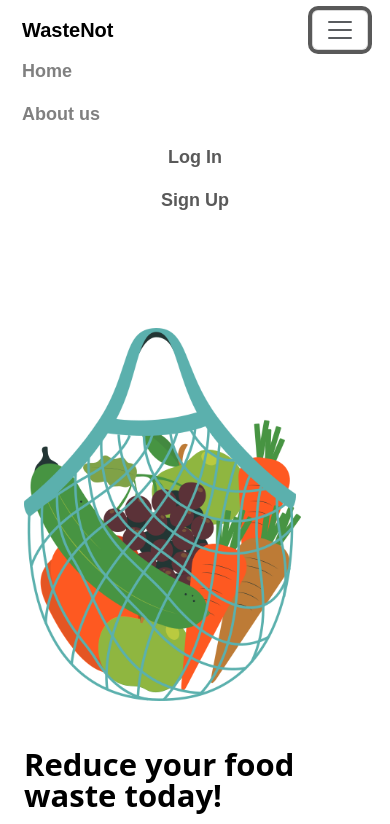
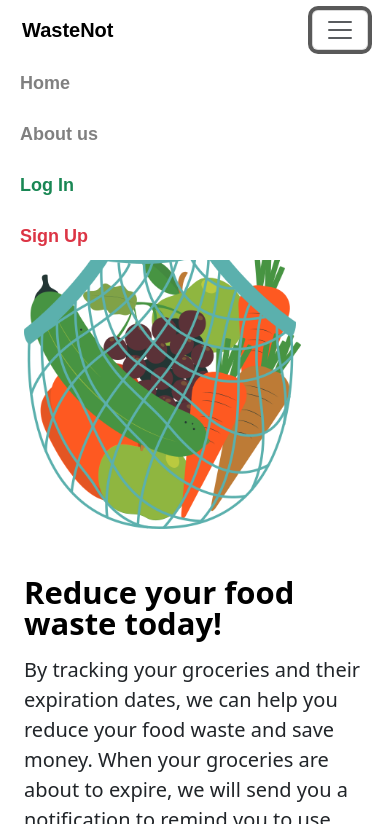
Before and after one commit to Shawn-Rim/1800_202410_DTC15, a plain HTML site: page index.html in a window 390 px wide. Both pictures are taken after a click on the button "Toggle navigation". Shown: the top 824 px of the page. Drawn offline with nearby package versions, Linux system fonts and the light colour scheme; no server answers; a script that the page names is missing.

Commit message:
Change navbar layout for better consistency

```diff
--- a/components/navbar/unauthenticated.html
+++ b/components/navbar/unauthenticated.html
@@ -1,4 +1,4 @@
-<style src="style.css"></style>
+<!-- <style src="style.css"></style> -->
 
 <nav class="navbar navbar-expand-lg navbar-light bg-white">
     <div class="container-fluid">
@@ -14,12 +14,20 @@
         >
             <span class="navbar-toggler-icon"></span>
         </button>
-        <div class="collapse navbar-collapse" id="navbarNavAltMarkup">
-            <div class="navbar-nav ms-auto">
+        <div class="collapse navbar-collapse bg-white z-3" id="navbarNavAltMarkup">
+            <div class="navbar-nav ms-auto gap-1">
                 <a class="nav-link navbarLink" aria-current="page" href="/index.html">Home</a>
                 <a class="nav-link navbarLink" href="/about.html">About us</a>
-                <a class="nav-link btn btn-outline-success" href="/login.html">Log In</a>
-                <a class="nav-link btn btn-outline-success" href="/login.html">Sign Up</a>
+                <a
+                    class="nav-link btn btn-outline-success text-start text-success navbarBtn"
+                    href="/login.html"
+                    >Log In</a
+                >
+                <a
+                    class="nav-link btn btn-outline-danger text-start text-danger navbarBtn"
+                    href="/login.html"
+                    >Sign Up</a
+                >
             </div>
         </div>
     </div>
--- a/styles/style.css
+++ b/styles/style.css
@@ -1,7 +1,10 @@
 .navbarLink:hover {
     background-color: gray !important;
-    border-radius: 10px;
     color: white;
+}
+
+.navbarBtn:hover {
+    color: white !important;
 }
 
 .navbar {
@@ -20,6 +23,7 @@
     text-decoration: none;
     color: grey;
     margin-right: 10px;
+    border-radius: 10px;
 }
 
 .material-symbols-outlined.md-18 {
@@ -76,6 +80,25 @@ span.pointer {
 
     main {
         padding-bottom: 70px;
+    }
+
+    #navbarNavAltMarkup {
+        position: absolute;
+        top: 60px;
+        left: 5px;
+        width: 100%;
+    }
+
+    .navbarBtn {
+        margin-left: 5px;
+        margin-right: 10px;
+        border-radius: 10px;
+        padding: 10px;
+    }
+
+    .navbarLink {
+        margin-left: 5px;
+        padding: 10px;
     }
 }
 
```
Also changed, not shown: components/navbar/authenticated.html (+6 -6 lines).
